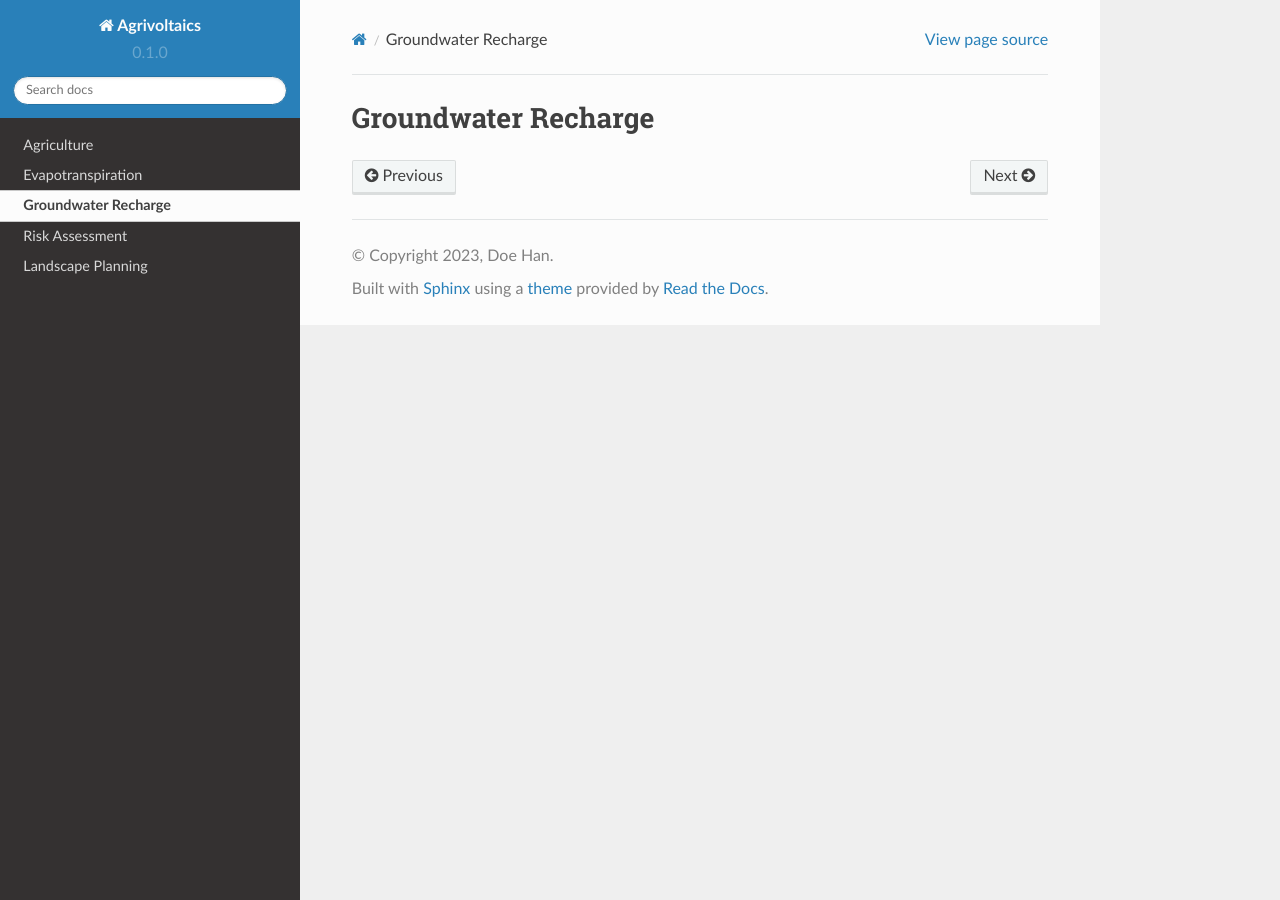
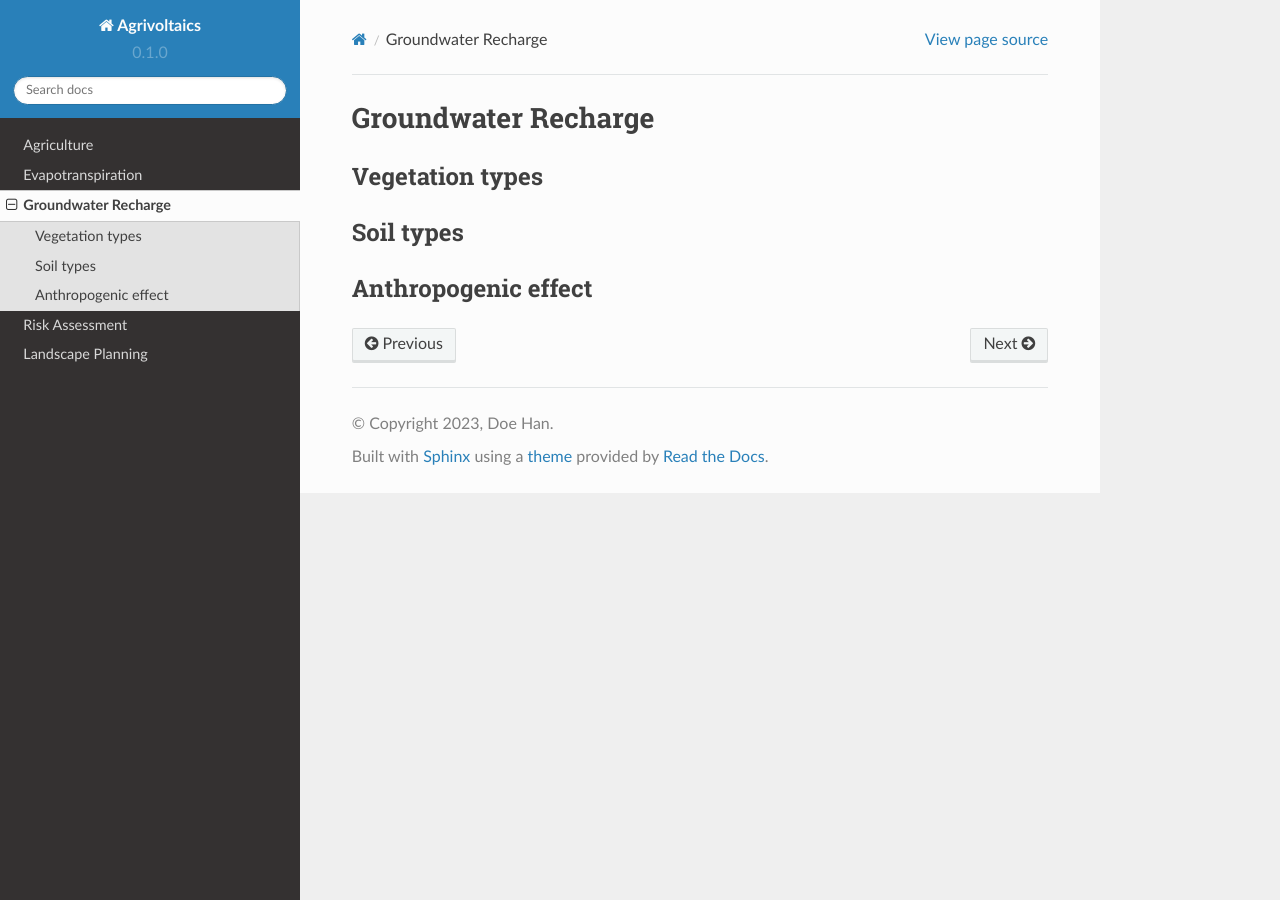
Before and after one commit to hanhydro/wiki, a Sphinx documentation site: the page built from docs/source/gw_rech.rst, in a window 1280 px wide. Built offline with Sphinx 7.4.7 and the Read the Docs theme 2.0.0, drawn with Linux system fonts in a browser that asks for light colours; pages that are not in the unit, such as notebooks, are missing from menus.

Commit message:
Update gw_rech.rst

```diff
--- a/docs/source/gw_rech.rst
+++ b/docs/source/gw_rech.rst
@@ -1,2 +1,11 @@
 Groundwater Recharge
-+++++++++++
+====================
+
+Vegetation types
+----------------
+
+Soil types
+----------
+
+Anthropogenic effect
+--------------------
```
